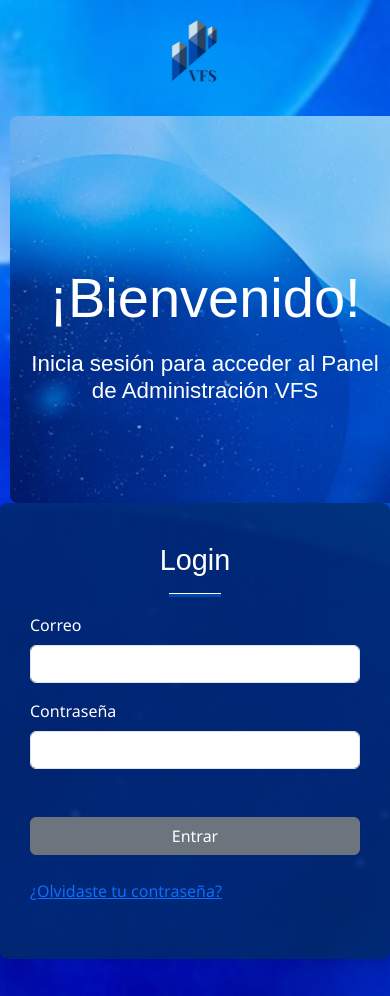
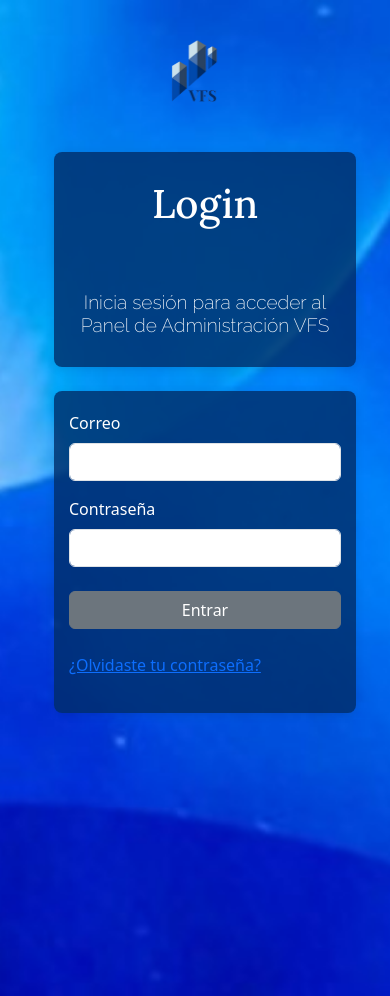
Before and after one commit to CBohle/vfs, a PHP site: page /vfs/admin/login.php in a window 390 px wide. Run offline with PHP 8.4, Linux system fonts and the light colour scheme; data that the repository does not hold is empty.

Commit message:
Login responsivo

```diff
--- a/admin/adminlte/css/stylesLogin.css
+++ b/admin/adminlte/css/stylesLogin.css
@@ -1,73 +1,57 @@
 @charset "UTF-8";
 
-.body-login {
-        height: 100vh;
-
-    padding-top: 1rem;
-    padding-bottom: calc(10rem - 4.5rem);
-    font-family: "Segoe UI", sans-serif;
-    background: url("../assets/images/PAdmin10.webp");
-    background-position: center;
-    background-repeat: no-repeat;
-    background-attachment: scroll;
-    background-size: cover;
+html, body {
+  height: 100%;
+  margin: 0;
+  padding: 0;
+  overflow-x: hidden;
+  border-radius: 0 !important;
 }
 
-.body-recuperar {
-        height: 100vh;
+.body-login {
+  position: relative;
+  min-height: 100vh;
+  z-index: 0;
+}
 
-    padding-top: 1rem;
-    padding-bottom: calc(10rem - 4.5rem);
-    font-family: "Segoe UI", sans-serif;
-    background: url("../assets/images/PAdmin04.webp");
-    background-position: center;
-    background-repeat: no-repeat;
-    background-attachment: scroll;
-    background-size: cover;
+.background-image {
+  position: fixed;
+  top: 0; left: 0; right: 0; bottom: 0;
+  background: url("../assets/images/PAdmin12.webp") center center / cover no-repeat;
+  z-index: -1;
 }
 
 .login-box {
-    background-color: rgba(0, 44, 103, 0.8);
-    padding: 40px 30px;
-    border-radius: 8px;
-    box-shadow: 0 2px 10px rgba(0, 0, 0, 0.1);
-    margin-left: 20px;
-    margin-right: 20px;
+  background-color: rgba(0, 44, 103, 0.8);
+  padding: 30px;
+  border-radius: 8px 8px 8px 8px;
+  box-shadow: 0 2px 10px rgba(0, 0, 0, 0.1);
 }
 
-.b-box {
-    background-color: rgba(203, 226, 236, 0.5);
-    border-radius: 8px;
+@media (max-width: 576px) {
+  .login-box {
+    padding: 20px 15px;
+    margin: 0 10px;
+  }
 }
 
-.dark {
-    background-color: rgba(0, 44, 103, 0.8);
-}
 
 h1 {
-    font-weight: 500;
+    font-weight: 300px;
     margin-top: 20px;
     margin-bottom: 10px;
     color: rgba(255, 255, 255);
-    font-family: "Lora", sans-serif;
-    font-size: 3.5rem;
-}
-
-h2 {
-    font-weight: 500;
-    margin-bottom: 10px;
-    color: rgba(255, 255, 255);
-    font-family: "Raleway", sans-serif;
-    font-size: 1.8rem;
+    font-family: "Lora", "Merriweather Sans", -apple-system, BlinkMacSystemFont, "Segoe UI", Roboto, "Helvetica Neue", Arial, "Noto Sans", sans-serif, "Apple Color Emoji", "Segoe UI Emoji", "Segoe UI Symbol", "Noto Color Emoji";
+    font-size: 2.5rem;
 }
 
 h3 {
-    font-weight: 500;
+    font-weight: 200;
     margin-top: 20px;
     margin-bottom: 10px;
     color: rgba(255, 255, 255);
     font-family: "Raleway", sans-serif;
-    font-size: 1.4rem;
+    font-size: 1.2rem;
 }
 
 .text-white {
@@ -87,23 +71,16 @@ hr.divider-light {
     background-color: #CBE2EC;
 }
 
-.order-lg-1 {
-    order: 1 !important;
+.mt-2 {
+    margin-top: 0.5rem !important;
 }
 
-.order-lg-2 {
-    order: 2 !important;
+.mb-sm-4 {
+    margin-bottom: 1.5rem !important;
 }
 
-.ed-login {
-    padding-top: 3rem;
-    padding-bottom: calc(10rem - 4.5rem);
-    font-family: "Segoe UI", sans-serif;
-    background: url("../assets/images/PAdmin04.webp");
-    background-position: center;
-    background-repeat: no-repeat;
-    background-attachment: scroll;
-    background-size: cover;
-    margin-left: 20px;
-    border-radius: 8px;
+.logoLogin {
+    margin: auto;
+    margin-bottom: 30px;
+    margin-top: 20px;
 }
--- a/admin/login.php
+++ b/admin/login.php
@@ -40,38 +40,45 @@ if ($_SERVER['REQUEST_METHOD'] === 'POST') {
     $stmt->close();
 }
 ?>
+
 <!DOCTYPE html>
 <html lang="es">
 
 <head>
     <meta charset="UTF-8">
+    <meta name="viewport" content="width=device-width, initial-scale=1.0" />
     <title>Login - Admin</title>
     <link href="https://cdn.jsdelivr.net/npm/bootstrap@5.3.3/dist/css/bootstrap.min.css" rel="stylesheet">
     <link href="<?= BASE_URL ?>admin/adminlte/css/stylesLogin.css" rel="stylesheet" />
     <link href="https://fonts.googleapis.com/css2?family=Inter:wght@400;700&display=swap" rel="stylesheet">
+    <!-- Fuentes de Google-->
+    <link href="https://fonts.googleapis.com/css2?family=Inter:ital,opsz,wght@0,14..32,100..900;1,14..32,100..900&family=Lora:ital,wght@0,400..700;1,400..700&family=Open+Sans:ital,wght@0,300..800;1,300..800&family=Raleway:ital,wght@0,100..900;1,100..900&family=Roboto:ital,wght@0,100..900;1,100..900&display=swap" rel="stylesheet">
 </head>
 
 <body class="body-login">
+    <!-- <div class="body-login"> -->
+    <div class="background-image"></div>
+
     <!-- LOGO -->
-    <div style=" text-align: center; margin-bottom: 30px;">
+    <div class="logoLogin text-center my-3">
         <a href="<?= $is_landing ? '#page-top' : BASE_URL . 'index.php' ?>">
-            <img src="<?= BASE_URL ?>assets/images/logo/LogoVFS2.png" alt="Logo de la empresa" style="height: 70px;">
+            <img src="<?= BASE_URL ?>assets/images/logo/LogoVFS2.png" class="logoLogin" alt="Logo de la empresa" style="height: 70px;">
         </a>
     </div>
-    <div class="container-fluid">
-        <div class="row justify-content-center">
-            <!-- Bloque izquierdo -->
-            <div class="ed-login col-md-6 col-lg-6 order-lg-1">
-                <div>
-                    <h1 class="text-center" style="margin-top: 100px;">¡Bienvenido!</h1>
-                    <h3 class="text-center">Inicia sesión para acceder al Panel de Administración VFS</h3>
+    <div class="container" style="min-height: 100vh;">
+        <div class="row justify-content-center mx-2 mx-md-0 align-items-stretch">
+            <div class="row d-md-flex align-items-stretch">
+                <!-- Columna izquierda -->
+                <div class="col-12 col-md-6 d-flex flex-column mb-4">
+                    <div class="login-box text-white w-100 h-100 d-flex flex-column justify-content-center text-center">
+                        <h1 class="mt-2 mt-md-5">Login</h1>
+                        <hr class="divider-light mx-md-0 mx-auto" />
+                        <h3>Inicia sesión para acceder al Panel de Administración VFS</h3>
                     </div>
                 </div>
-            <!-- Bloque derecho -->
-            <div class="login-box col-md-6 col-lg-4 text-white order-lg-1">
-                <h2 class="text-center">Login</h2>
-                <hr class="divider" />
-                <!-- <p class="text-center">Panel de administración</p> -->
+                <!-- Columna derecha -->
+                <div class="col-12 col-md-6 d-flex flex-column mb-4">
+                    <div class="login-box text-white w-100 h-100">
                         <?php if (isset($error)): ?>
                             <div class="alert alert-danger" role="alert"><?= $error ?></div>
                         <?php endif; ?>
@@ -84,7 +91,6 @@ if ($_SERVER['REQUEST_METHOD'] === 'POST') {
                                 <label for="clave" class="form-label text-white">Contraseña</label>
                                 <input type="password" name="clave" class="form-control" required>
                             </div>
-                    <br>
                             <div class="d-grid">
                                 <button type="submit" class="btn btn-secondary">Entrar</button>
                             </div>
@@ -94,6 +100,10 @@ if ($_SERVER['REQUEST_METHOD'] === 'POST') {
                     </div>
                 </div>
             </div>
+
+
+        </div>
+    </div>
 </body>
 
 </html>
--- a/index.php
+++ b/index.php
@@ -35,6 +35,7 @@ require_once __DIR__ . '/includes/config.php';
 <!-- INCLUDE HEADER  -->
 <?php include_once __DIR__ . '/includes/header.php'; ?>
 
+<body>
     <!-- INICIO MASTHEAD-->
     <header class="masthead">
         <div class="container px-4 px-lg-5 h-100">
```
Also changed, not shown: admin/adminlte/assets/images/PAdmin03.webp (deleted), admin/adminlte/assets/images/PAdmin10.webp (deleted), admin/adminlte/assets/images/PAdmin12.webp (added). Lines whose indentation alone changed are shown as unchanged.
